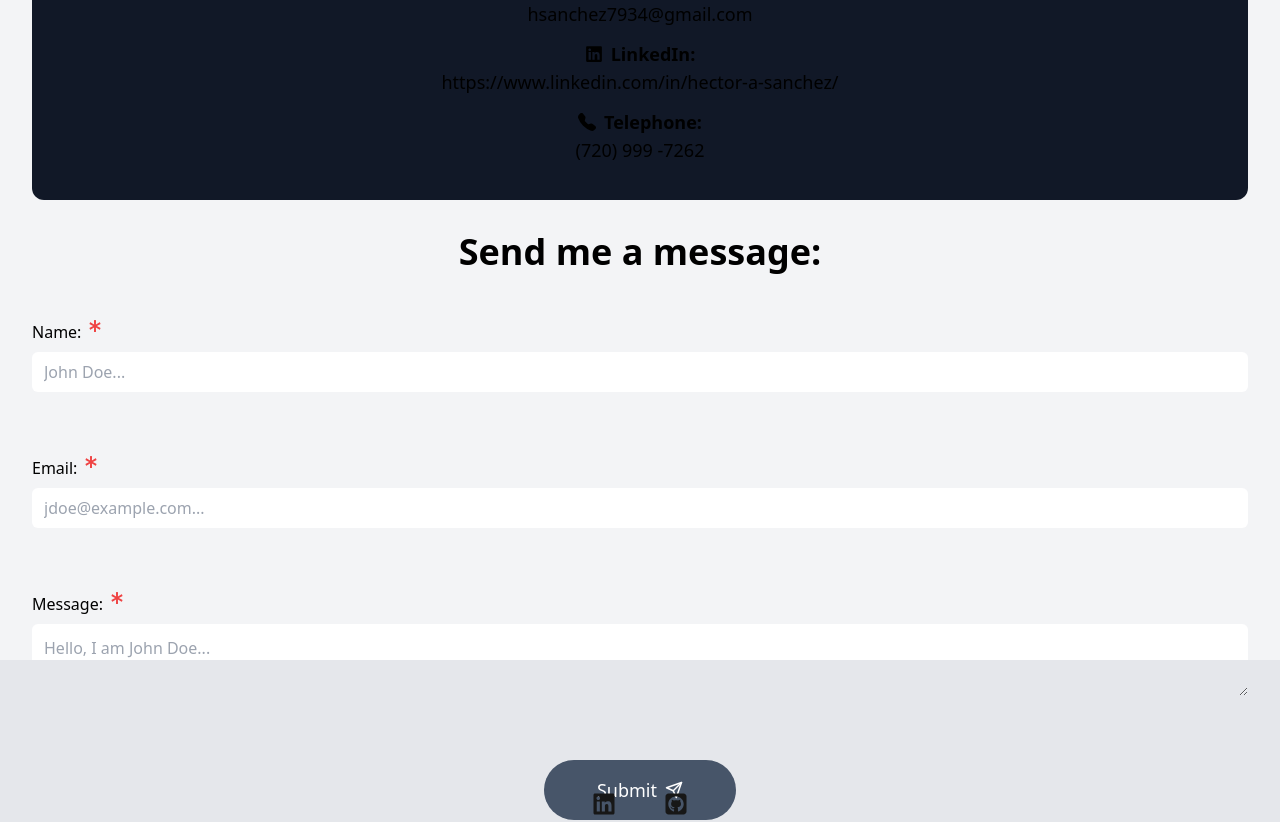
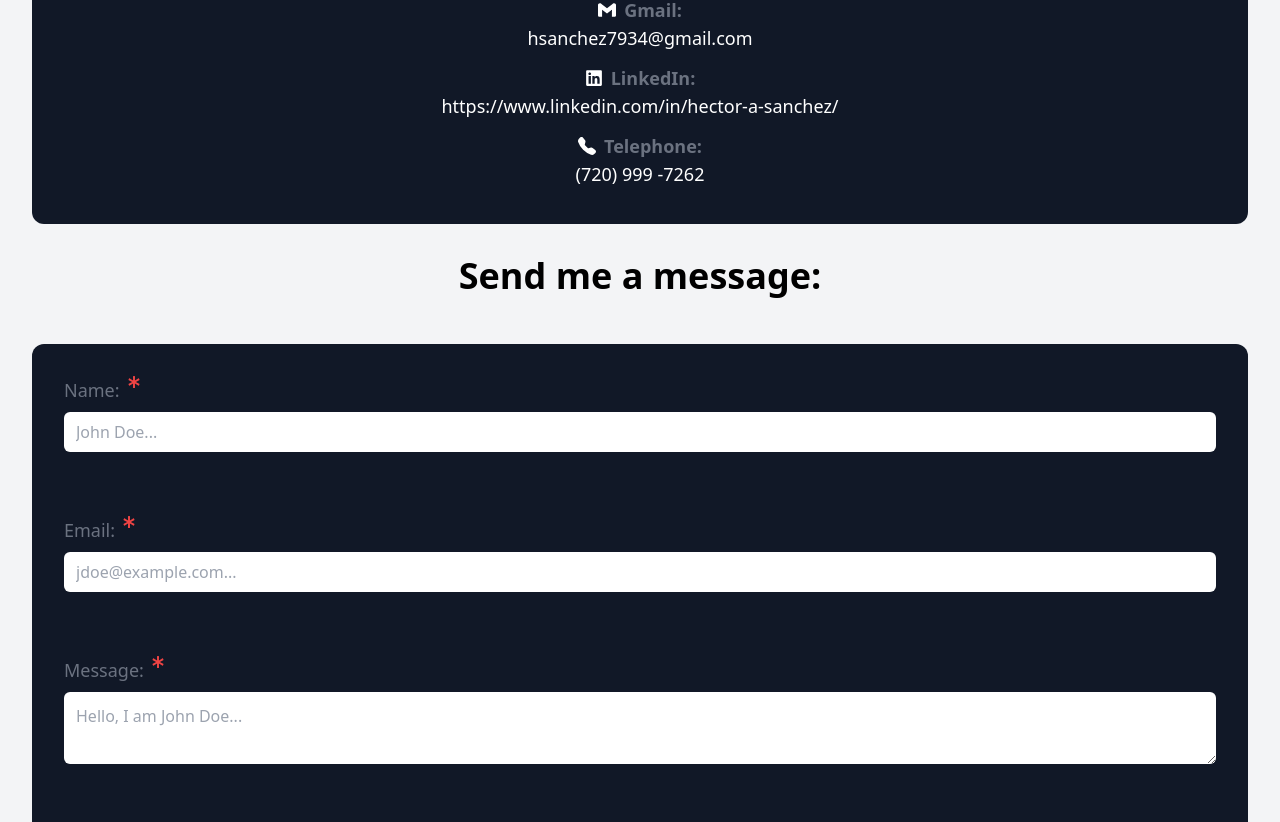
Before and after one commit to hsanchez7934/hs_portfolio, a Next.js app: page /contact in a window 1280 px wide. Shown: the part 220-1042 px from the top of the page. Built offline with nearby package versions, Linux system fonts and the light colour scheme.

Commit message:
minor refactor to contact form

```diff
--- a/src/app/about/page.tsx
+++ b/src/app/about/page.tsx
@@ -60,7 +60,7 @@ export default function About() {
 				<p
 					id="about-me-hero-subtitle"
 					aria-label="About me subtitle of the website"
-					className={`'text-base sm:text-lg md:text-xl lg:text-2xl xl:text-3xl 2xl:text-4xl font-thin dark:text-white text-center' w-52 sm:w-3/5 md:w-1/2 mb-12 text-center text-white`}
+					className="text-base sm:text-lg md:text-xl lg:text-2xl xl:text-3xl 2xl:text-4xl font-thin dark:text-white text-center' w-52 sm:w-3/5 md:w-1/2 mb-12 text-center text-white"
 				>
 					Senior web developer specialized in front end engineering with 7 years of experience
 					delivering high-performant, scalable, and user focused web applications.
@@ -85,7 +85,7 @@ export default function About() {
 				<p
 					id="about-me-hero-subtitle"
 					aria-label="About me subtitle of the website"
-					className="mb-12 text-base sm:text-lg md:text-xl lg:text-2xl xl:text-3xl 2xl:text-4xl font-thin text-black dark:text-white text-center p-6"
+					className="max-w-screen-xl ml-auto mr-auto mb-12 text-base sm:text-lg md:text-xl lg:text-2xl xl:text-3xl 2xl:text-4xl font-thin text-black dark:text-white text-center p-6"
 				>
 					Specialized in JavaScript, TypeScript, React.js, Next.js, for modern UI development.
 					Proven ability to own front end architecture, lead cross functional collaborations, and
@@ -126,7 +126,7 @@ export default function About() {
 				>
 					OpenText Core Insight - 2018 - 2025
 				</p>
-				<ul className="list-disc w-60 mr-auto ml-auto sm:w-4/5">{renderedWorkHistory}</ul>
+				<ul className="max-w-screen-xl ml-auto mr-auto list-disc w-60 sm:w-4/5">{renderedWorkHistory}</ul>
 			</section>
 
 			<section
--- a/src/app/contact/page.tsx
+++ b/src/app/contact/page.tsx
@@ -1,5 +1,6 @@
 'use client'
 
+import './styles.css'
 import Dialog from '@mui/material/Dialog'
 import DialogTitle from '@mui/material/DialogTitle'
 
@@ -13,11 +14,13 @@ import {FaLinkedin} from 'react-icons/fa6'
 import {BsFillTelephoneFill} from 'react-icons/bs'
 import {contactData} from '../lib/data'
 
-import {useState, useActionState} from 'react'
+import {useState, useActionState, useRef} from 'react'
+import LoadingSpinner from '../ui/LoadingSpinner/LoadingSpinner'
 
 const btnSizes =
 	'rounded-full h-auto w-36 sm:w-38 md:w-40 lg:w-42 xl:w-48 2xl:w-52 p-2 lg:p-3 xl:p-4 2xl:p-5'
 const btnTextSizes = 'text-base sm:text-lg xl:text-1xl 2xl:text-2xl'
+const formLabelStyles = "block mb-2 text-gray-500 text-base sm:text-lg xl:text-1xl 2xl:text-2xl"
 
 export type State = {
 	errors?: {
@@ -53,8 +56,40 @@ export default function Contact() {
 	const [toggleDialog, setToggleDialog] = useState(false)
 	const [dialogText, setDialogText] = useState('')
 	const [dialogTextColor, setDialogTextColor] = useState('')
+	const airplaneIconRef = useRef(null as any)
+	const loadingSpinnerRef = useRef(null as any)
+
+	const toggleSubmitBtnIconState = (toggleIcons: boolean, airplaneIcon: React.RefObject<any>, loadingSpinner: React.RefObject<any>) => {
+		if (toggleIcons) {
+			// @ts-expect-error generic
+			airplaneIcon.classList.remove('visibleSubmitBtnIcon')
+			// @ts-expect-error generic
+			airplaneIcon.classList.add('hiddenSubmitBtnIcon')
+			// @ts-expect-error generic
+			loadingSpinner.classList.remove('hiddenSubmitBtnIcon')
+			// @ts-expect-error generic
+			loadingSpinner.classList.add('visibleSubmitBtnIcon')
+		} else {
+			// @ts-expect-error generic
+			airplaneIcon.classList.remove('hiddenSubmitBtnIcon')
+			// @ts-expect-error generic
+			airplaneIcon.classList.add('visibleSubmitBtnIcon')
+			// @ts-expect-error generic
+			loadingSpinner.classList.remove('visibleSubmitBtnIcon')
+			// @ts-expect-error generic
+			loadingSpinner.classList.add('hiddenSubmitBtnIcon')
+		}
+	}
 
 	const sendContactMeMsg = (prevState: State, formData: FormData) => {
+		const airplaneIcon = airplaneIconRef.current
+		const loadingSpinner = loadingSpinnerRef.current
+
+		if (airplaneIcon && loadingSpinner) {
+			toggleSubmitBtnIconState(true, airplaneIcon, loadingSpinner)
+		}
+
+		// setShowLoadingSpinner(true)
 		const formDataEntries = Object.fromEntries(formData)
 
 		const validatedFields = FormSchema.safeParse({
@@ -64,6 +99,10 @@ export default function Contact() {
 		})
 
 		if (!validatedFields.success) {
+			// setShowLoadingSpinner(false)
+			if (airplaneIcon && loadingSpinner) {
+				toggleSubmitBtnIconState(false, airplaneIcon, loadingSpinner)
+			}
 			return {
 				errors: validatedFields.error.flatten().fieldErrors,
 				message: ''
@@ -95,21 +134,27 @@ export default function Contact() {
 				)
 				.then((response: any) => {
 					console.log(response.status, response.text)
+					if (airplaneIcon && loadingSpinner) {
+						toggleSubmitBtnIconState(false, airplaneIcon, loadingSpinner)
+					}
 					setDialogTextColor('green')
 					setDialogText('Message sent successfully!')
 					setToggleDialog(true)
 					setTimeout(() => {
 						setToggleDialog(false)
-					}, 1500)
+					}, 2000)
 				})
 		} catch (error) {
 			if (error) {
+				if (airplaneIcon && loadingSpinner) {
+					toggleSubmitBtnIconState(false, airplaneIcon, loadingSpinner)
+				}
 				setDialogTextColor('red')
 				setDialogText('Error occurred while sending message. Please try again.')
 				setToggleDialog(true)
 				setTimeout(() => {
 					setToggleDialog(false)
-				}, 1500)
+				}, 2000)
 			}
 			return {message: 'Error occurred while sending message. Please try again.'}
 		}
@@ -145,10 +190,10 @@ export default function Contact() {
 			<section
 				id="contact-page-hero-section"
 				aria-label="Contact details container"
-				className={`bg-gray-100 dark:bg-gray-800 h-dvh sm:h-svh`}
+				className={`bg-gray-100 dark:bg-gray-800 h-auto`}
 			>
-				<div className="flex flex-col p-8">
-					<h1 className="text-lg sm:text-1xl md:text-2xl lg:text-3xl xl:text-4xl 2xl:text-5xl font-semibold mb-4 text-black dark:text-white text-center">
+				<div className="flex flex-col p-8 max-w-screen-xl ml-auto mr-auto">
+					<h1 className="text-lg sm:text-1xl md:text-2xl lg:text-3xl xl:text-4xl 2xl:text-5xl font-semibold mb-10 text-black dark:text-white text-center">
 						Reach out to me directly:
 					</h1>
 					<ul className="bg-gray-900 rounded-xl p-6">
@@ -156,12 +201,11 @@ export default function Contact() {
 							return (
 								<li
 									key={index}
-									className="font-thin text-base sm:text-lg xl:text-1xl 2xl:text-2xl text-black dark:text-white mb-3 sm:text-center"
+									className="font-thin text-base sm:text-lg xl:text-1xl 2xl:text-2xl text-white mb-3 sm:text-center"
 									aria-label={`Contact details, list items, ${text}`}
 								>
 									<span className="flex items-center justify-center">
-										{getIcon(label)}{' '}
-										<span className="dark:text-gray-500 font-semibold">{label}: </span>
+										{getIcon(label)} <span className="text-gray-500 font-semibold">{label}: </span>
 									</span>
 									<span className="block text-center">{text}</span>
 								</li>
@@ -170,19 +214,15 @@ export default function Contact() {
 					</ul>
 				</div>
 
-				<div>
+				<div className='pb-8 max-w-screen-xl ml-auto mr-auto'>
 					<h1 className="text-lg sm:text-1xl md:text-2xl lg:text-3xl xl:text-4xl 2xl:text-5xl font-semibold mb-4 text-black dark:text-white text-center">
 						Send me a message:
 					</h1>
-					<div>
-						<form action={formAction}>
+					<div className="p-8">
+						<form action={formAction} className="bg-gray-900 rounded-xl">
 							<div className="p-8">
 								<div className="flex">
-									<label
-										htmlFor="name"
-										className="block mb-2 text-black dark:text-gray-500"
-										aria-required="true"
-									>
+									<label htmlFor="name" className={formLabelStyles} aria-required="true">
 										Name:
 									</label>
 									<FaAsterisk className="text-red-500 text-xs ml-2" />
@@ -201,11 +241,7 @@ export default function Contact() {
 
 							<div className="p-8">
 								<div className="flex">
-									<label
-										htmlFor="email"
-										className="block mb-2 text-black dark:text-gray-500"
-										aria-required="true"
-									>
+									<label htmlFor="email" className={formLabelStyles} aria-required="true">
 										Email:
 									</label>
 									<FaAsterisk className="text-red-500 text-xs ml-2" />
@@ -226,7 +262,7 @@ export default function Contact() {
 								<div className="flex">
 									<label
 										htmlFor="message"
-										className="block mb-2 text-black dark:text-gray-500"
+										className={formLabelStyles}
 										aria-required="true"
 									>
 										Message:
@@ -253,12 +289,14 @@ export default function Contact() {
 								{renderedErrorMessage()}
 							</div>
 
-							<div className="flex items-center justify-center">
+							<div className="flex items-center justify-center pb-10">
 								<button
 									type="submit"
 									className={`${btnColors} ${btnFlexStyles} ${btnTextSizes} ${btnSizes}`}
 								>
-									Submit <FiSend className="ml-2" />
+									Submit
+										<LoadingSpinner ref={loadingSpinnerRef} classes={'hiddenSubmitBtnIcon'} />
+										<FiSend className="visibleSubmitBtnIcon" ref={airplaneIconRef} />
 								</button>
 							</div>
 						</form>
--- /dev/null
+++ b/src/app/contact/styles.css
@@ -0,0 +1,10 @@
+.visibleSubmitBtnIcon {
+	visibility: visible;
+}
+
+.hiddenSubmitBtnIcon {
+	visibility: hidden;
+	height: 0px;
+	width: 0px;
+	overflow: hidden;
+}
--- /dev/null
+++ b/src/app/ui/LoadingSpinner/LoadingSpinner.tsx
@@ -0,0 +1,17 @@
+import './styles.css'
+import React from 'react'
+
+interface Props {
+	ref: React.RefObject<HTMLDivElement>,
+	classes: string
+}
+
+const LoadingSpinner = (props: Props) => {
+	const {ref, classes} = props
+	return (
+		<div className={`${classes} loader-container`} ref={ref}>
+			<span className="loader"></span>
+		</div>
+	)
+}
+export default LoadingSpinner
--- /dev/null
+++ b/src/app/ui/LoadingSpinner/styles.css
@@ -0,0 +1,27 @@
+.loader-container {
+	height: 100%;
+	display: flex;
+	justify-content: center;
+	align-items: center;
+	margin-left: 10px;
+}
+
+.loader {
+	width: 30px;
+	height: 30px;
+	border: 5px solid blue;
+	border-bottom-color: transparent;
+	border-radius: 50%;
+	display: inline-block;
+	box-sizing: border-box;
+	animation: rotation 1s linear infinite;
+}
+
+@keyframes rotation {
+	0% {
+		transform: rotate(0deg);
+	}
+	100% {
+		transform: rotate(360deg);
+	}
+}
```
